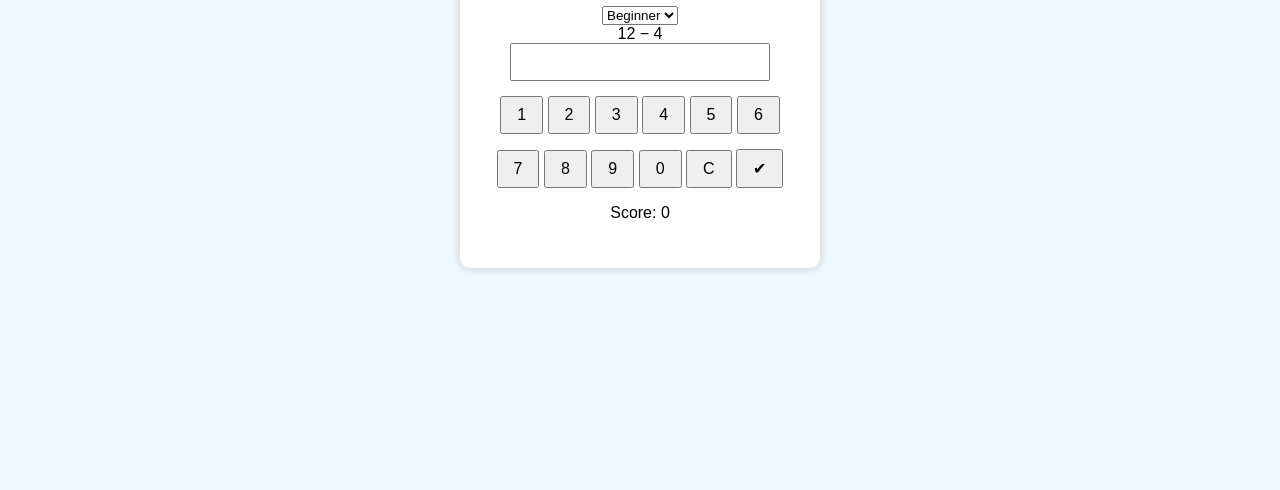
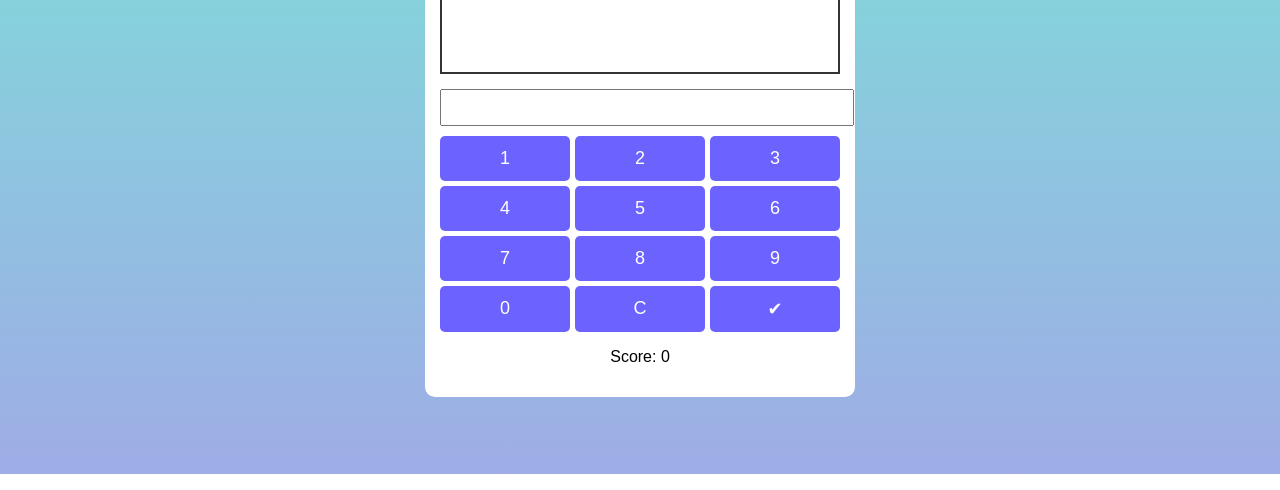
Before and after one commit to abdulwasimmondal-ops/subtraction-game, a plain HTML site: page index.html in a window 1280 px wide. Shown: the part 326-816 px from the top of the page. Drawn offline with Linux system fonts and the light colour scheme.

Commit message:
Refactor CSS for improved layout and design
Updated styles for body, game container, and added new elements.

```diff
--- a/style.css
+++ b/style.css
@@ -1,6 +1,7 @@
 body {
-    background: #f0f8ff;
+    margin: 0;
     font-family: Arial, sans-serif;
+    background: linear-gradient(to bottom, #74ebd5, #9face6);
     display: flex;
     justify-content: center;
     align-items: center;
@@ -8,33 +9,58 @@ body {
 }
 
 .game-container {
-    background: white;
-    padding: 30px;
+    background: #fff;
+    width: 95%;
+    max-width: 400px;
+    padding: 15px;
     border-radius: 10px;
     text-align: center;
-    width: 300px;
-    box-shadow: 0 0 10px rgba(0,0,0,0.2);
 }
 
-.question {
-    font-size: 28px;
-    margin: 20px 0;
+h1 {
+    margin: 10px 0;
 }
 
-input {
-    width: 80%;
-    padding: 8px;
+select {
+    padding: 5px;
     font-size: 16px;
 }
 
-button {
-    margin-top: 15px;
-    padding: 8px 15px;
-    font-size: 16px;
-    cursor: pointer;
+.game-area {
+    position: relative;
+    height: 200px;
+    border: 2px solid #333;
+    margin: 15px 0;
+    overflow: hidden;
 }
 
-#message {
-    margin-top: 10px;
+#question {
+    position: absolute;
+    top: 0;
+    width: 100%;
+    font-size: 28px;
     font-weight: bold;
 }
+
+#answer {
+    width: 100%;
+    font-size: 20px;
+    padding: 5px;
+    margin-bottom: 10px;
+    text-align: center;
+}
+
+.keyboard {
+    display: grid;
+    grid-template-columns: repeat(3, 1fr);
+    gap: 5px;
+}
+
+.keyboard button {
+    padding: 12px;
+    font-size: 18px;
+    background: #6c63ff;
+    color: white;
+    border: none;
+    border-radius: 5px;
+}
```
